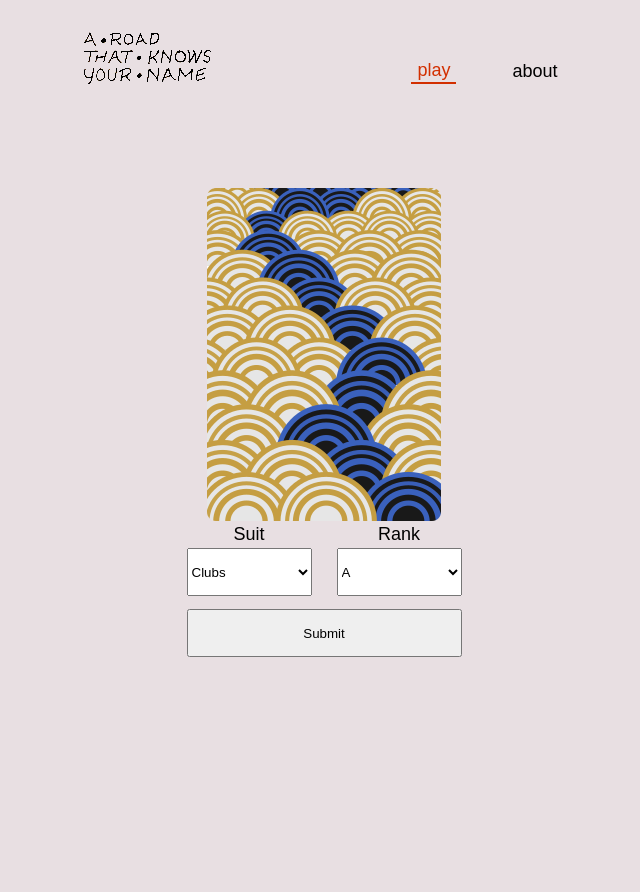
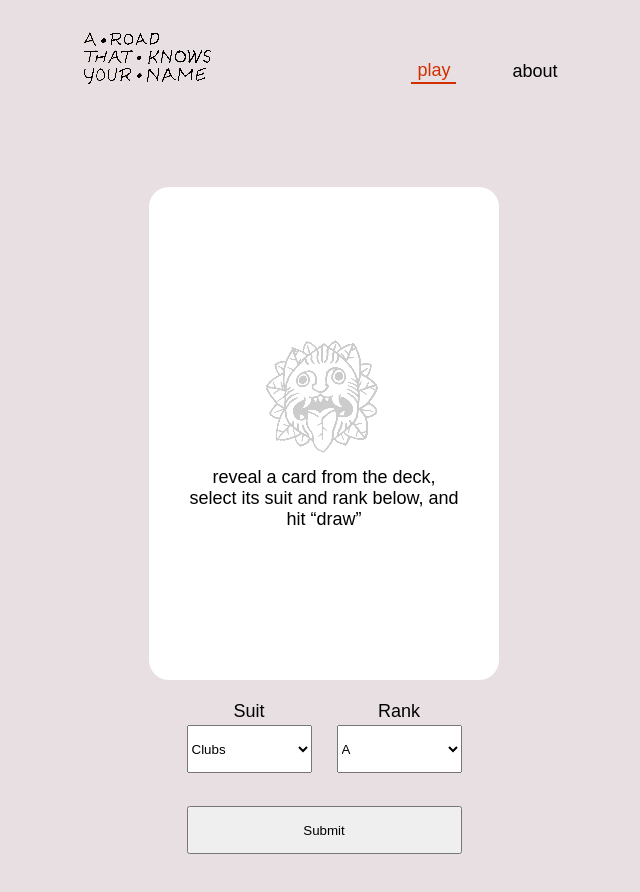
Before and after one commit to Bloombeard/bloombeard.github.io, a Next.js app: page /cards in a window 1280 px wide. Shown: the top 892 px of the page, without its empty margins (316-956 px from the left). Before the commit the page ends 800 px from the top, so only its background shows below. Built offline with nearby package versions, Linux system fonts and the light colour scheme; a web font is replaced by a local one.

Commit message:
replaced card back with blank, styled blank

```diff
--- a/common/components/CardsApp/CardsAppCardPicker.tsx
+++ b/common/components/CardsApp/CardsAppCardPicker.tsx
@@ -1,6 +1,7 @@
 import React, { useEffect, useRef, useState } from 'react'
 import Image, { StaticImageData } from 'next/image'
 import { cardRanks, cardSuits, cardImages } from '@/common/constants/cards'
+import faceLogo from '@/public/assets/cards/faceLogo.png'
 
 
 const CardsAppCardPicker = () => {
@@ -24,11 +25,24 @@ const CardsAppCardPicker = () => {
 
     return (
         <span className="cards-wrapper">
-            <Image
-                className="cards-card"
-                src={currentRank && currentSuit ? cardImages[`${currentSuit}${currentRank}`] : cardImages.cardBack}
-                alt={`${currentRank} of ${currentSuit}`}
-            />
+            <span className="cards-card--wrapper">
+                {currentRank && currentSuit ?
+                    <Image
+                        className="cards-card"
+                        src={cardImages[`${currentSuit}${currentRank}`]}
+                        alt={`${currentRank} of ${currentSuit}`}
+                    />
+                    :
+                    <span className="cards-blank">
+                        <Image
+                            className="cards-blank--logo"
+                            src={faceLogo}
+                            alt={'face logo'}
+                        />
+                        <span className="cards-blank--description">reveal a card from the deck, select its suit and rank below, and hit “draw”</span>
+                    </span>
+                }
+            </span>
             <span className="card-selects--wrapper">
                 <span className="card-select--wrapper">
                     <label className="card-select--label" htmlFor="suits">Suit</label>
--- a/common/styles/cards.scss
+++ b/common/styles/cards.scss
@@ -50,6 +50,34 @@ main {
     flex-direction: column;
     align-items: center;
     margin: 5rem;
+    gap: 20px;
+
+    .cards-card--wrapper {
+        width: 350px;
+        height: 490px;
+        display: flex;
+        flex-direction: column;
+        justify-content: center;
+        align-items: center;
+
+        .cards-blank {
+            background-color: rgba(255, 255, 255, 1);
+            border-radius: 20px;
+            display: flex;
+            flex-direction: column;
+            align-items: center;
+            gap: 10px;
+            padding: 150px 40px;
+
+            .cards-blank--logo {
+
+            }
+
+            .cards-blank--description {
+                text-align: center;
+            }
+        }
+    }
 
     .card-selects--wrapper {
         display: flex;
```
Also changed, not shown: public/assets/cards/faceLogo.png (added).
